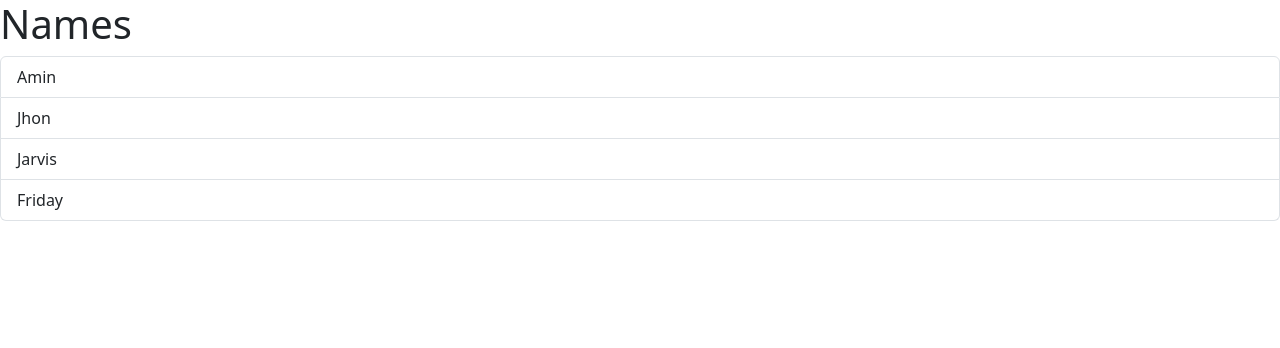
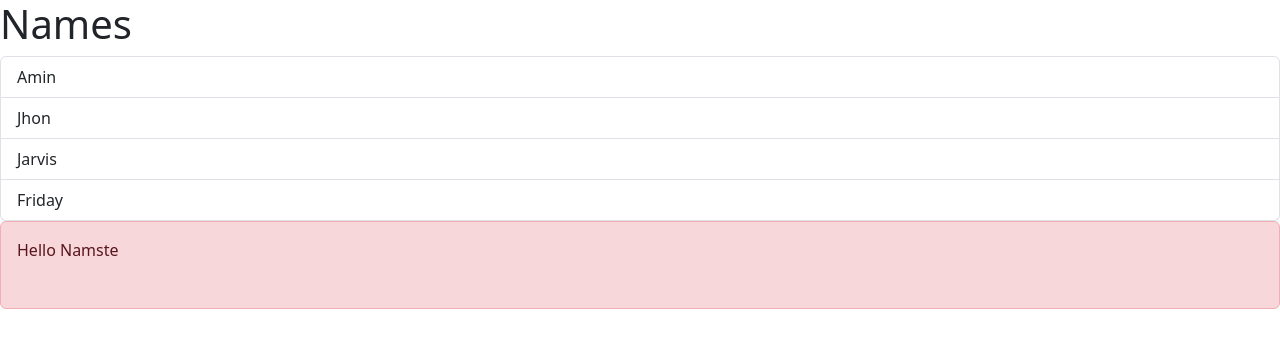
Before and after one commit to PrajwalBS-coder/React-App, a React (Vite) app in the folder my app/: page / in a window 1280 px wide. Shown: the top 348 px of the page. Built offline with nearby package versions, Linux system fonts and the light colour scheme.

Commit message:
alert.tsx added

```diff
--- a/my app/src/App.tsx
+++ b/my app/src/App.tsx
@@ -1,4 +1,5 @@
 import {ListGroup} from "./components/listgroup"
+import{Alert} from "./components/Alert"
 
 
 function App(){
@@ -6,6 +7,11 @@ function App(){
   const c=(a:string)=>{
     console.log(a)
   }
-  return <div><ListGroup name={a} heading="Names" onSelectItem={c} /></div>
+  return <div><ListGroup name={a} heading="Names" onSelectItem={c} />
+  <Alert>
+    Hello Namste<marquee>Welcome to India</marquee>
+    </Alert>
+  </div>
+
 }
 export default App
--- /dev/null
+++ b/my app/src/components/Alert.tsx
@@ -0,0 +1,18 @@
+import { ReactNode } from "react"
+
+interface Props
+{
+    children:ReactNode
+}
+
+
+
+export const Alert = ({children}:Props) => {
+  return (
+    <div className="alert alert-danger">
+    {children}
+    </div>
+  )
+}
+
+//export default Alert
```
